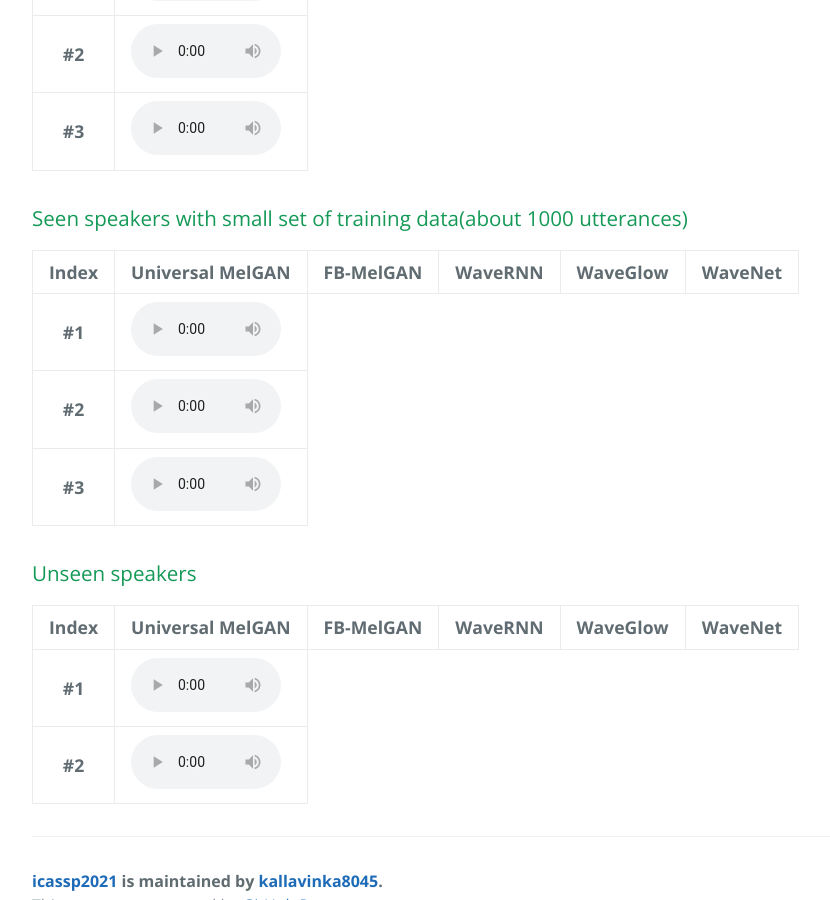
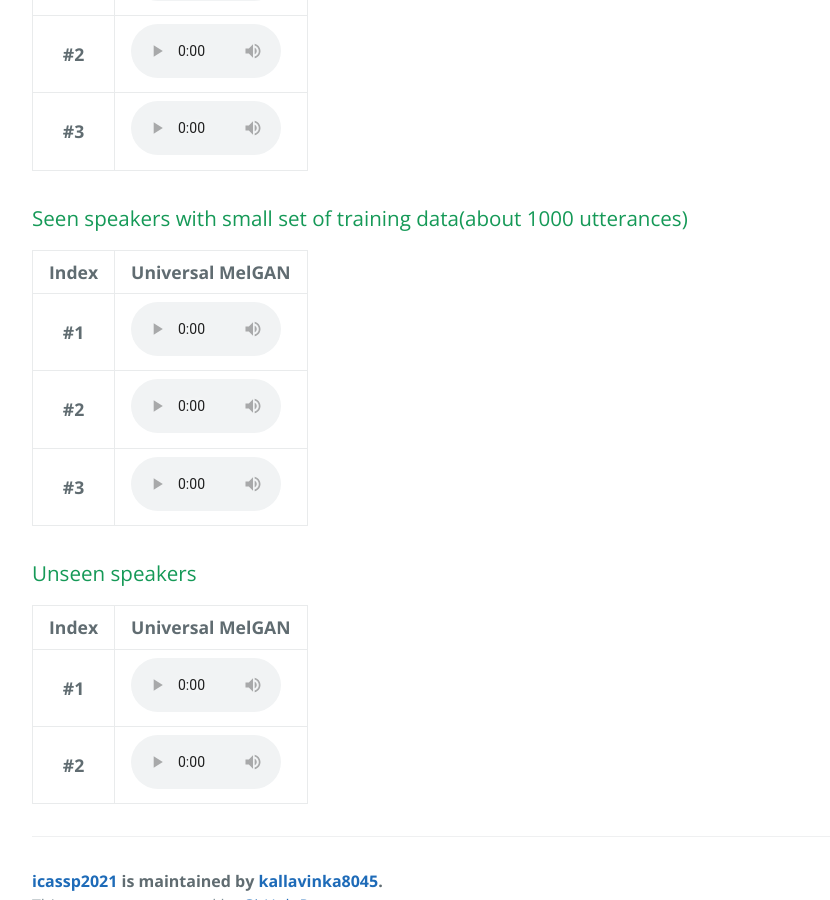
Before and after one commit to kallavinka8045/icassp2021, a Jekyll site: the page built from index.md, in a window 1280 px wide and 900 px high, scrolled down 9684 px. Shown: the whole window, without its empty margins (32-862 px from the left). Built offline with Jekyll 4.4.1, drawn with Linux system fonts in a browser that asks for light colours; our own code applies the rules of GitHub Pages for plain Markdown files.

Commit message:
Update index.md

```diff
--- a/index.md
+++ b/index.md
@@ -838,10 +838,6 @@ In this paper, we propose Universal MelGAN: a robust waveform generation model f
     <thead>
         <th>Index</th>
         <th>Universal MelGAN</th>
-        <th>FB-MelGAN</th>
-        <th>WaveRNN</th>
-        <th>WaveGlow</th>
-        <th>WaveNet</th>
     </thead>
     <tbody>
         <tr>
@@ -868,10 +864,6 @@ In this paper, we propose Universal MelGAN: a robust waveform generation model f
     <thead>
         <th>Index</th>
         <th>Universal MelGAN</th>
-        <th>FB-MelGAN</th>
-        <th>WaveRNN</th>
-        <th>WaveGlow</th>
-        <th>WaveNet</th>
     </thead>
     <tbody>
         <tr>
```
